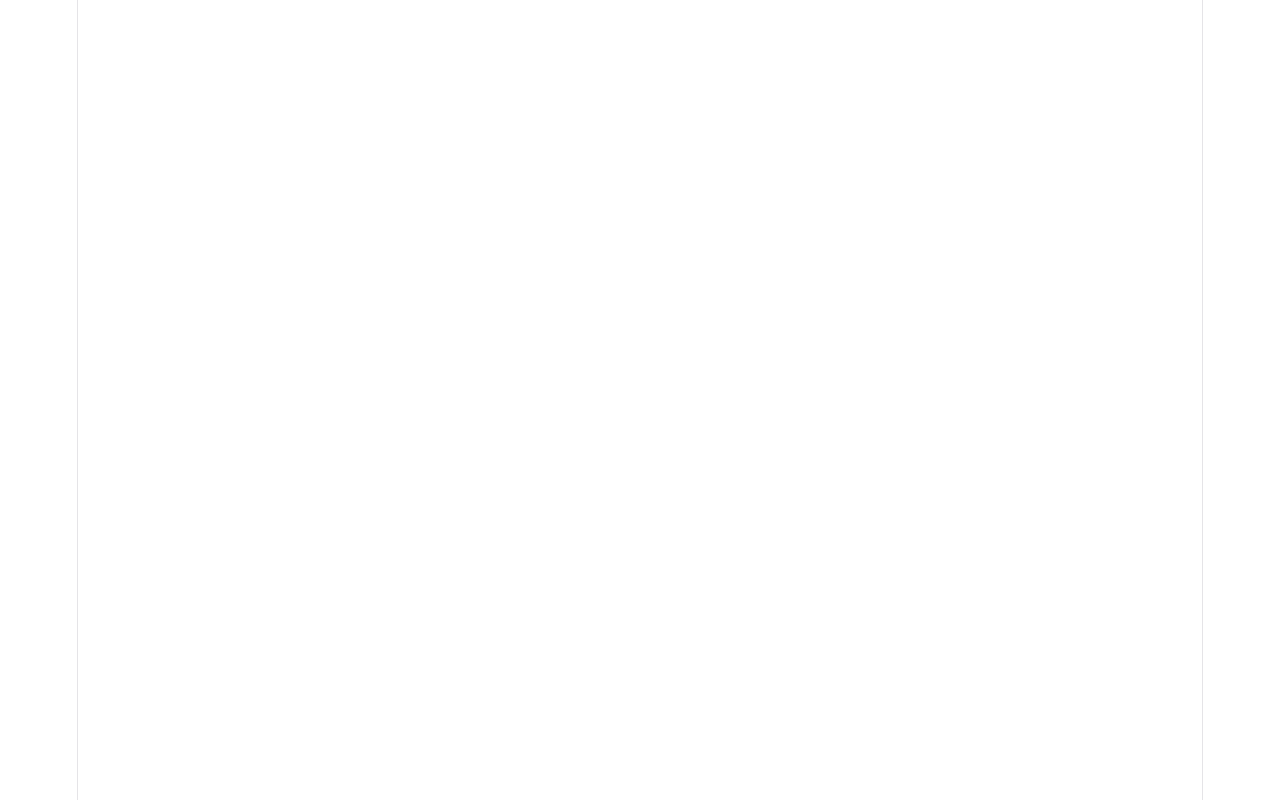
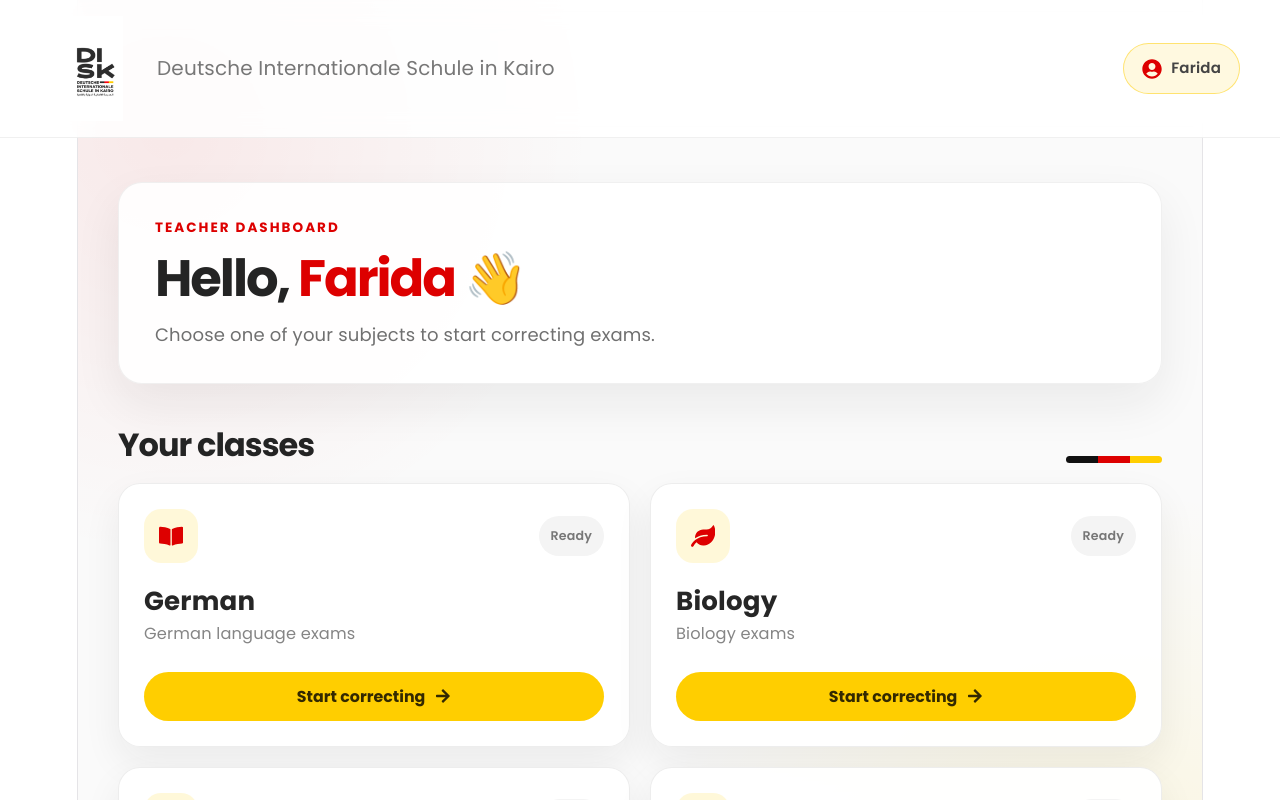
Before and after one commit to ShahdAlaa5555/automated-grading-system, a React app in the folder frontend/: page /dashboard in a window 1280 px wide. Before the commit this address had no page. Shown: the top 800 px of the page. Built offline with nearby package versions, Linux system fonts and the light colour scheme; the HTML template or start-up script is replaced by a standard one.

Commit message:
dashboard frontend done

```diff
--- a/frontend/src/App.jsx
+++ b/frontend/src/App.jsx
@@ -1,6 +1,7 @@
 import { BrowserRouter, Routes, Route } from "react-router-dom";
 
 import LandingPage from "./pages/LandingPage";
+import DashboardPage from "./pages/DashboardPage";
 import UploadPage from "./pages/UploadPage";
 import ProcessingPage from "./pages/ProcessingPage";
 // import ResultsPage from "./pages/ResultsPage";
@@ -10,6 +11,7 @@ function App() {
     <BrowserRouter>
       <Routes>
         <Route path="/" element={<LandingPage />} />
+        <Route path="/dashboard" element={<DashboardPage />} />
         <Route path="/upload" element={<UploadPage />} />
         <Route path="/processing/:submissionId" element={<ProcessingPage />} />
         {/* <Route path="/results/:submissionId" element={<ResultsPage />} /> */}
--- a/frontend/src/components/Hero.jsx
+++ b/frontend/src/components/Hero.jsx
@@ -24,7 +24,6 @@ const styles = `
     transparent 40%),
 
     #FAFAFA;
-
     overflow:hidden;
 }
 
@@ -60,6 +59,7 @@ const styles = `
 
 .hero-btn{
 
+    width:auto;
     background:#FFCE00;
 
     color:white;
@@ -79,7 +79,6 @@ const styles = `
     font-weight:500;
 
 }
-
 .hero-btn:hover{
 
     background:#DD0000;
@@ -184,7 +183,6 @@ const styles = `
 `;
 
 export default function Hero(){
-
     return(
 
         <>
@@ -194,13 +192,11 @@ export default function Hero(){
         <section className="hero">
 
             <motion.h1
-
                 initial={{opacity:0,y:40}}
 
                 animate={{opacity:1,y:0}}
 
                 transition={{duration:.9}}
-
             >
 
                 Automated Assessment System
@@ -219,13 +215,12 @@ export default function Hero(){
 
                 Welcome to the digital assessment platform of
                 Deutsche Internationale Schule in Kairo.
-
             </motion.p>
 
             <motion.button
 
+                type="button"
                 className="hero-btn"
-
                 initial={{opacity:0,scale:.8}}
 
                 animate={{opacity:1,scale:1}}
@@ -249,7 +244,6 @@ export default function Hero(){
                 transition={{delay:1.2}}
 
             >
-
                 Scroll Down
 
                 <FaArrowDown/>
--- a/frontend/src/components/Navbar.jsx
+++ b/frontend/src/components/Navbar.jsx
@@ -1,4 +1,5 @@
 import { motion } from "framer-motion";
+import { FaUserCircle } from "react-icons/fa";
 import logo from "../assets/disk-logo.png";
 
 const styles = `
@@ -21,7 +22,6 @@ const styles = `
     background:rgba(255,255,255,.85);
     backdrop-filter:blur(12px);
     -webkit-backdrop-filter:blur(12px);
-
     border-bottom:1px solid rgba(0,0,0,.06);
     transition:all .3s ease;
 }
@@ -67,6 +67,7 @@ const styles = `
 }
 
 .login-btn{
+    width:auto;
     background:#FFCE00;
     color:white;
     border:none;
@@ -83,63 +84,70 @@ const styles = `
 }
 
 .login-btn:hover{
-
     background:#DD0000;
-
     transform:translateY(-2px);
-
     box-shadow:0 10px 25px rgba(221,0,0,.25);
-
 }
 
 .login-btn:active{
+    transform:scale(.98);
+}
 
-    transform:scale(.98);
+.navbar-user{
+    display:flex;
+    align-items:center;
+    gap:9px;
 
+    padding:11px 18px;
+    border:1px solid rgba(255,206,0,.5);
+    border-radius:40px;
+
+    background:rgba(255,206,0,.12);
+    color:#444;
+
+    font-size:15px;
+    font-weight:600;
+}
+
+.navbar-user svg{
+    color:#DD0000;
+    font-size:20px;
 }
 
 @media(max-width:768px){
-
     .navbar-container{
-
         padding:15px 20px;
-
     }
 
     .logo{
-
         width:45px;
         height:45px;
-
     }
 
     .school-name h2{
-
         font-size:15px;
-
     }
 
     .school-name span{
-
         display:none;
-
     }
 
     .login-btn{
-
         padding:10px 20px;
         font-size:14px;
-
     }
 
+    .navbar-user{
+        padding:9px 13px;
+        font-size:14px;
+    }
 }
 `;
 
-export default function Navbar() {
+export default function Navbar({ teacherName }) {
     return (
         <>
             <style>{styles}</style>
-
             <motion.nav
                 className="navbar"
                 initial={{ y: -80, opacity: 0 }}
@@ -147,9 +155,7 @@ export default function Navbar() {
                 transition={{ duration: 0.8 }}
             >
                 <div className="navbar-container">
-
                     <div className="logo-container">
-
                         <img
                             src={logo}
                             alt="DISK Logo"
@@ -157,16 +163,23 @@ export default function Navbar() {
                         />
 
                         <div className="school-name">
-
                             <span>Deutsche Internationale Schule in Kairo</span>
                         </div>
-
                     </div>
 
-                    <button className="login-btn">
-                        Login
-                    </button>
-
+                    {teacherName ? (
+                        <div
+                            className="navbar-user"
+                            aria-label={`Teacher: ${teacherName}`}
+                        >
+                            <FaUserCircle aria-hidden="true" />
+                            <span>{teacherName}</span>
+                        </div>
+                    ) : (
+                        <button type="button" className="login-btn">
+                            Login
+                        </button>
+                    )}
                 </div>
             </motion.nav>
         </>
--- /dev/null
+++ b/frontend/src/pages/DashboardPage.jsx
@@ -0,0 +1,120 @@
+import { motion } from "framer-motion";
+import {
+  FaArrowRight,
+  FaBookOpen,
+  FaCalculator,
+  FaFlask,
+  FaLeaf,
+} from "react-icons/fa";
+import Navbar from "../components/Navbar";
+import "./dashboard.css";
+
+// Temporary mock data until login and teacher APIs are connected.
+const teacher = {
+  name: "Farida",
+  subjects: [
+    {
+      id: "german",
+      name: "German",
+      description: "German language exams",
+      icon: FaBookOpen,
+    },
+    {
+      id: "biology",
+      name: "Biology",
+      description: "Biology exams",
+      icon: FaLeaf,
+    },
+    {
+      id: "chemistry",
+      name: "Chemistry",
+      description: "Chemistry exams",
+      icon: FaFlask,
+    },
+    {
+      id: "math",
+      name: "Mathematics",
+      description: "Mathematics exams",
+      icon: FaCalculator,
+    },
+  ],
+};
+
+export default function DashboardPage() {
+  return (
+    <div className="dashboard-page">
+      <Navbar teacherName={teacher.name} />
+
+      <main className="dashboard-main">
+        <motion.section
+          className="dashboard-welcome"
+          initial={{ opacity: 0, y: 24 }}
+          animate={{ opacity: 1, y: 0 }}
+          transition={{ duration: 0.6 }}
+        >
+          <div className="dashboard-welcome__text">
+            <p className="dashboard-eyebrow">Teacher dashboard</p>
+            <h1>
+              Hello, <span>{teacher.name}</span> 👋
+            </h1>
+            <p>Choose one of your subjects to start correcting exams.</p>
+          </div>
+
+          {/* <div className="dashboard-summary">
+            <strong>{teacher.subjects.length}</strong>
+            <span>Assigned subjects</span>
+          </div> */}
+        </motion.section>
+
+        <section className="subjects-section" aria-labelledby="subjects-title">
+          <div className="subjects-heading">
+            <div>
+              <h2 id="subjects-title">Your classes</h2>
+            </div>
+
+            <div className="german-accent" aria-hidden="true">
+              <span className="german-accent__black" />
+              <span className="german-accent__red" />
+              <span className="german-accent__yellow" />
+            </div>
+          </div>
+
+          <div className="subjects-grid">
+            {teacher.subjects.map((subject, index) => {
+              const SubjectIcon = subject.icon;
+
+              return (
+                <motion.article
+                  key={subject.id}
+                  className="subject-card"
+                  initial={{ opacity: 0, y: 28 }}
+                  animate={{ opacity: 1, y: 0 }}
+                  transition={{ duration: 0.45, delay: 0.12 * index }}
+                  whileHover={{ y: -5 }}
+                >
+                  <div className="subject-card__top">
+                    <div className="subject-icon" aria-hidden="true">
+                      <SubjectIcon />
+                    </div>
+                    <span className="subject-status">Ready</span>
+                  </div>
+
+                  <div className="subject-card__content">
+                    <h3>{subject.name}</h3>
+                    <p>{subject.description}</p>
+                  </div>
+
+                  {/* Add the upload navigation later when that flow is ready. */}
+                  <button type="button" className="start-correcting-btn">
+                    Start correcting
+                    <FaArrowRight />
+                  </button>
+                </motion.article>
+              );
+            })}
+          </div>
+        </section>
+      </main>
+    </div>
+  );
+}
--- /dev/null
+++ b/frontend/src/pages/dashboard.css
@@ -0,0 +1,290 @@
+@import url("https://fonts.googleapis.com/css2?family=Poppins:wght@300;400;500;600;700&display=swap");
+
+.dashboard-page,
+.dashboard-page * {
+  box-sizing: border-box;
+  font-family: "Poppins", sans-serif;
+}
+
+.dashboard-page {
+  min-height: 100vh;
+  width: 100%;
+  color: #242424;
+  text-align: left;
+  background:
+    radial-gradient(circle at 8% 12%, rgba(221, 0, 0, 0.07), transparent 30%),
+    radial-gradient(circle at 92% 88%, rgba(255, 206, 0, 0.12), transparent 34%),
+    #fafafa;
+}
+
+/* Matches the landing-page navbar width and horizontal spacing. */
+.dashboard-main {
+  max-width: 1300px;
+  margin: 0 auto;
+  padding: 182px 40px 72px;
+}
+
+.dashboard-welcome {
+  display: flex;
+  align-items: center;
+  justify-content: space-between;
+  gap: 30px;
+  padding: 32px 36px;
+  border: 1px solid rgba(0, 0, 0, 0.06);
+  border-radius: 24px;
+  background: rgba(255, 255, 255, 0.9);
+  box-shadow: 0 20px 48px rgba(31, 31, 31, 0.07);
+}
+
+.dashboard-eyebrow {
+  margin: 0 0 8px;
+  color: #dd0000;
+  font-size: 0.75rem;
+  font-weight: 700;
+  letter-spacing: 0.15em;
+  text-transform: uppercase;
+}
+
+.dashboard-welcome h1 {
+  margin: 0;
+  color: #242424;
+  font-size: clamp(2rem, 4vw, 3.25rem);
+  font-weight: 700;
+  line-height: 1.15;
+  letter-spacing: -0.04em;
+  text-align: left;
+}
+
+.dashboard-welcome h1 span {
+  color: #dd0000;
+}
+
+.dashboard-welcome__text > p:last-child {
+  max-width: 610px;
+  margin: 12px 0 0;
+  color: #707070;
+  font-size: 1rem;
+  line-height: 1.7;
+}
+
+.dashboard-summary {
+  min-width: 170px;
+  padding: 21px 24px;
+  border: 1px solid rgba(255, 206, 0, 0.55);
+  border-radius: 20px;
+  background: rgba(255, 206, 0, 0.13);
+  color: #332900;
+  text-align: center;
+}
+
+.dashboard-summary strong {
+  display: block;
+  font-size: 2.25rem;
+  line-height: 1;
+}
+
+.dashboard-summary span {
+  display: block;
+  margin-top: 8px;
+  font-size: 0.78rem;
+  font-weight: 600;
+}
+
+.subjects-section {
+  margin-top: 42px;
+}
+
+.subjects-heading {
+  display: flex;
+  align-items: flex-end;
+  justify-content: space-between;
+  gap: 20px;
+  margin-bottom: 20px;
+}
+
+.subjects-heading h2 {
+  margin: 0;
+  color: #242424;
+  font-size: clamp(1.55rem, 2.5vw, 2.05rem);
+  font-weight: 650;
+  letter-spacing: -0.03em;
+}
+
+.german-accent {
+  width: 96px;
+  height: 7px;
+  display: flex;
+  overflow: hidden;
+  border-radius: 999px;
+}
+
+.german-accent span {
+  flex: 1;
+}
+
+.german-accent__black {
+  background: #111111;
+}
+
+.german-accent__red {
+  background: #dd0000;
+}
+
+.german-accent__yellow {
+  background: #ffce00;
+}
+
+.subjects-grid {
+  display: grid;
+  grid-template-columns: repeat(2, minmax(0, 1fr));
+  gap: 20px;
+}
+
+.subject-card {
+  position: relative;
+  overflow: hidden;
+  min-height: 250px;
+  display: flex;
+  flex-direction: column;
+  padding: 25px;
+  border: 1px solid rgba(0, 0, 0, 0.07);
+  border-radius: 22px;
+  background: rgba(255, 255, 255, 0.94);
+  box-shadow: 0 16px 38px rgba(31, 31, 31, 0.065);
+  transition: box-shadow 0.3s ease, border-color 0.3s ease;
+}
+
+/* .subject-card::before {
+  content: "";
+  position: absolute;
+  top: 0;
+  left: 0;
+  width: 100%;
+  height: 4px;
+  background: #ffce00;
+} */
+
+.subject-card:hover {
+  border-color: rgba(255, 206, 0, 0.45);
+  box-shadow: 0 22px 46px rgba(31, 31, 31, 0.1);
+}
+
+.subject-card__top {
+  display: flex;
+  align-items: center;
+  justify-content: space-between;
+  gap: 16px;
+}
+
+.subject-icon {
+  width: 54px;
+  height: 54px;
+  display: grid;
+  place-items: center;
+  border-radius: 17px;
+  background: rgba(255, 206, 0, 0.15);
+  color: #dd0000;
+  font-size: 1.35rem;
+}
+
+.subject-status {
+  padding: 7px 12px;
+  border-radius: 999px;
+  background: #f4f4f4;
+  color: #777777;
+  font-size: 0.7rem;
+  font-weight: 600;
+}
+
+.subject-card__content {
+  margin: 25px 0 24px;
+}
+
+.subject-card__content h3 {
+  margin: 0;
+  color: #262626;
+  font-size: 1.45rem;
+  font-weight: 650;
+}
+
+.subject-card__content p {
+  margin: 7px 0 0;
+  color: #858585;
+  font-size: 0.9rem;
+}
+
+.start-correcting-btn {
+  width: 100%;
+  min-height: 47px;
+  margin-top: auto;
+  display: flex;
+  align-items: center;
+  justify-content: center;
+  gap: 10px;
+  padding: 12px 18px;
+  border: 0;
+  border-radius: 999px;
+  background: #ffce00;
+  color: #332900;
+  cursor: pointer;
+  font-size: 0.88rem;
+  font-weight: 650;
+  box-shadow: none;
+  transition: background 0.25s ease, color 0.25s ease, transform 0.25s ease;
+}
+
+.start-correcting-btn:hover {
+  background: #dd0000;
+  color: #ffffff;
+  transform: translateY(-2px);
+}
+
+.start-correcting-btn svg {
+  transition: transform 0.25s ease;
+}
+
+.start-correcting-btn:hover svg {
+  transform: translateX(4px);
+}
+
+@media (max-width: 820px) {
+  .dashboard-main {
+    padding: 112px 20px 60px;
+  }
+
+  .dashboard-welcome {
+    align-items: flex-start;
+    flex-direction: column;
+    padding: 28px;
+  }
+
+  .dashboard-summary {
+    min-width: 0;
+    width: 100%;
+  }
+
+  .subjects-grid {
+    grid-template-columns: 1fr;
+  }
+}
+
+@media (max-width: 560px) {
+  .dashboard-main {
+    padding-top: 102px;
+  }
+
+  .dashboard-welcome {
+    padding: 23px;
+    border-radius: 20px;
+  }
+
+  .subjects-heading {
+    align-items: flex-start;
+    flex-direction: column;
+  }
+
+  .subject-card {
+    min-height: 245px;
+    padding: 22px;
+  }
+}
```
